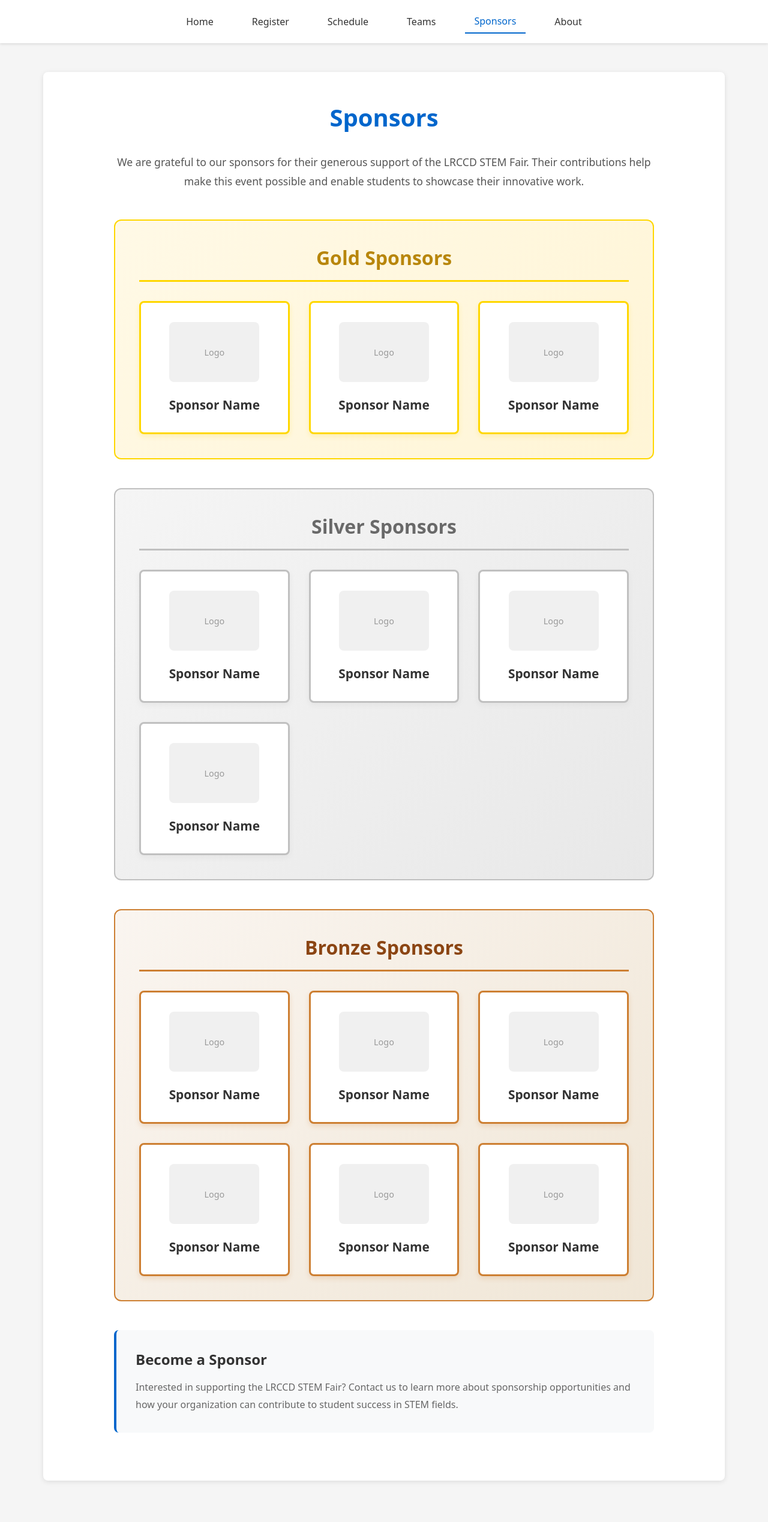
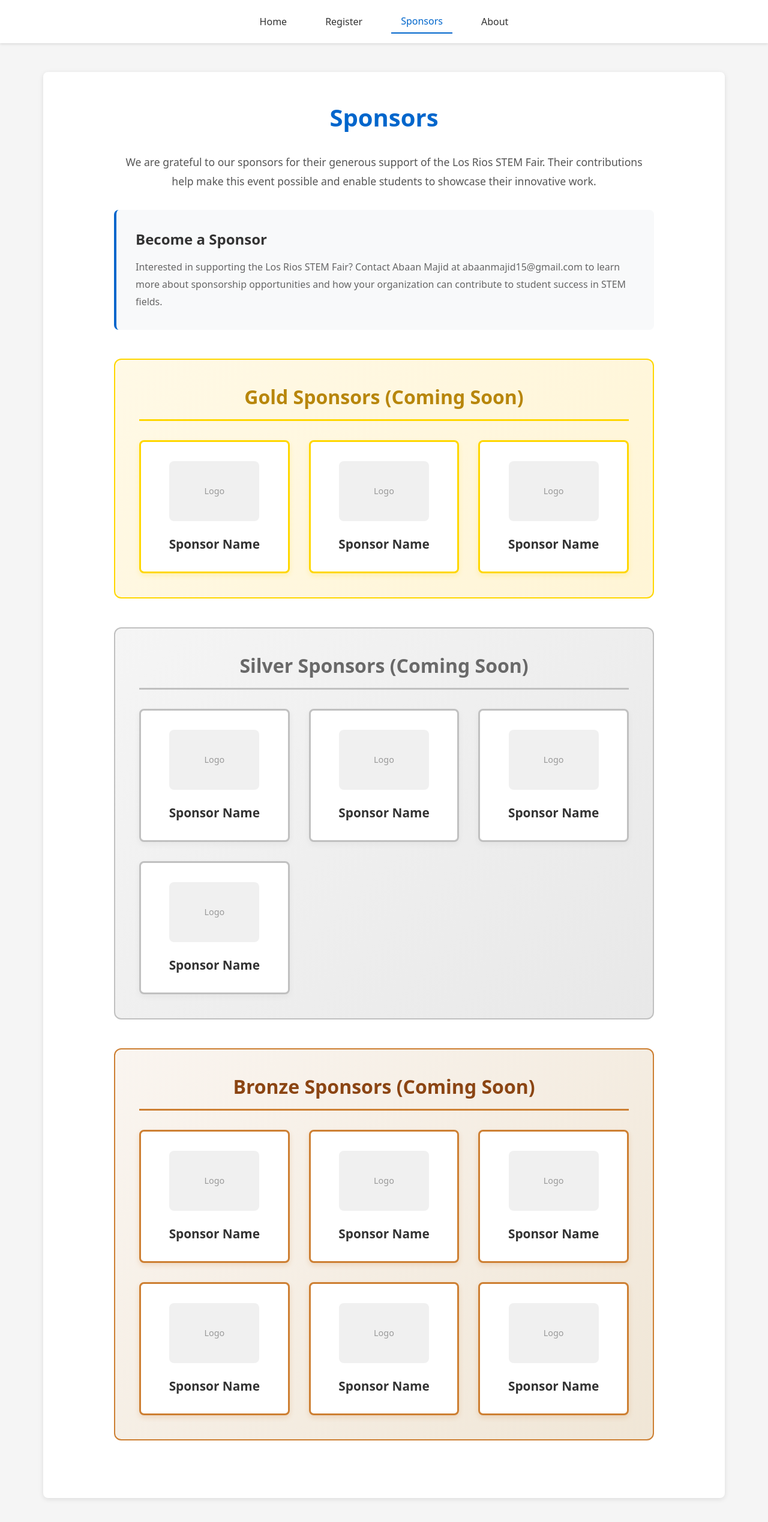
Before and after one commit to brandontautuan/StemFair2026, a React (Vite) app: page /sponsors in a window 1280 px wide. Shown: the top 2538 px of the page at 60% size. Built offline with nearby package versions, Linux system fonts and the light colour scheme.

Commit message:
Updated information
Adjusted any inaccurate information. Added interest form and email to contact to become a sponsor

```diff
--- a/src/components/Layout.tsx
+++ b/src/components/Layout.tsx
@@ -24,16 +24,6 @@ function Layout({ children }: { children: React.ReactNode }) {
             </Link>
           </li>
           <li>
-            <Link to="/schedule" className={isActive('/schedule') ? 'active' : ''}>
-              Schedule
-            </Link>
-          </li>
-          <li>
-            <Link to="/teams" className={isActive('/teams') ? 'active' : ''}>
-              Teams
-            </Link>
-          </li>
-          <li>
             <Link to="/sponsors" className={isActive('/sponsors') ? 'active' : ''}>
               Sponsors
             </Link>
--- a/src/pages/About.tsx
+++ b/src/pages/About.tsx
@@ -5,7 +5,7 @@ function About() {
         <h1 className="page-title">About</h1>
         <div className="section-content">
           <p className="section-text">
-            The LRCCD STEM Fair is an annual event that celebrates innovation, creativity, and
+            The Los Rios STEM Fair is an annual event that celebrates innovation, creativity, and
             scientific discovery within the Los Rios Community College District. This event
             provides a platform for students to showcase their projects, research, and
             technological innovations.
@@ -27,13 +27,6 @@ function About() {
               <strong>Time:</strong> All day event<br />
             </p>
           </div>
-          <div className="info-card">
-            <h2 className="info-title">Contact Us</h2>
-            <p className="info-text">
-              For more information about the LRCCD STEM Fair, please contact the event
-              organizers or visit our main office.
-            </p>
-          </div>
         </div>
       </section>
     </main>
--- a/src/pages/Sponsors.tsx
+++ b/src/pages/Sponsors.tsx
@@ -5,14 +5,23 @@ function Sponsors() {
         <h1 className="page-title">Sponsors</h1>
         <div className="section-content">
           <p className="section-text">
-            We are grateful to our sponsors for their generous support of the LRCCD STEM Fair.
+            We are grateful to our sponsors for their generous support of the Los Rios STEM Fair.
             Their contributions help make this event possible and enable students to showcase
             their innovative work.
           </p>
 
+          <div className="info-card">
+            <h2 className="info-title">Become a Sponsor</h2>
+            <p className="info-text">
+              Interested in supporting the Los Rios STEM Fair? Contact Abaan Majid at abaanmajid15@gmail.com to learn more about
+              sponsorship opportunities and how your organization can contribute to student
+              success in STEM fields.
+            </p>
+          </div>
+
           {/* Gold Sponsors Section */}
           <div className="sponsor-tier gold-tier">
-            <h2 className="tier-title">Gold Sponsors</h2>
+            <h2 className="tier-title">Gold Sponsors (Coming Soon)</h2>
             <div className="sponsors-grid">
               <div className="sponsor-card gold-card">
                 <div className="sponsor-logo">Logo</div>
@@ -31,7 +40,7 @@ function Sponsors() {
 
           {/* Silver Sponsors Section */}
           <div className="sponsor-tier silver-tier">
-            <h2 className="tier-title">Silver Sponsors</h2>
+            <h2 className="tier-title">Silver Sponsors (Coming Soon)</h2>
             <div className="sponsors-grid">
               <div className="sponsor-card silver-card">
                 <div className="sponsor-logo">Logo</div>
@@ -54,7 +63,7 @@ function Sponsors() {
 
           {/* Bronze Sponsors Section */}
           <div className="sponsor-tier bronze-tier">
-            <h2 className="tier-title">Bronze Sponsors</h2>
+            <h2 className="tier-title">Bronze Sponsors (Coming Soon)</h2>
             <div className="sponsors-grid">
               <div className="sponsor-card bronze-card">
                 <div className="sponsor-logo">Logo</div>
@@ -82,15 +91,6 @@ function Sponsors() {
               </div>
             </div>
           </div>
-
-          <div className="info-card">
-            <h2 className="info-title">Become a Sponsor</h2>
-            <p className="info-text">
-              Interested in supporting the LRCCD STEM Fair? Contact us to learn more about
-              sponsorship opportunities and how your organization can contribute to student
-              success in STEM fields.
-            </p>
-          </div>
         </div>
       </section>
     </main>
```
